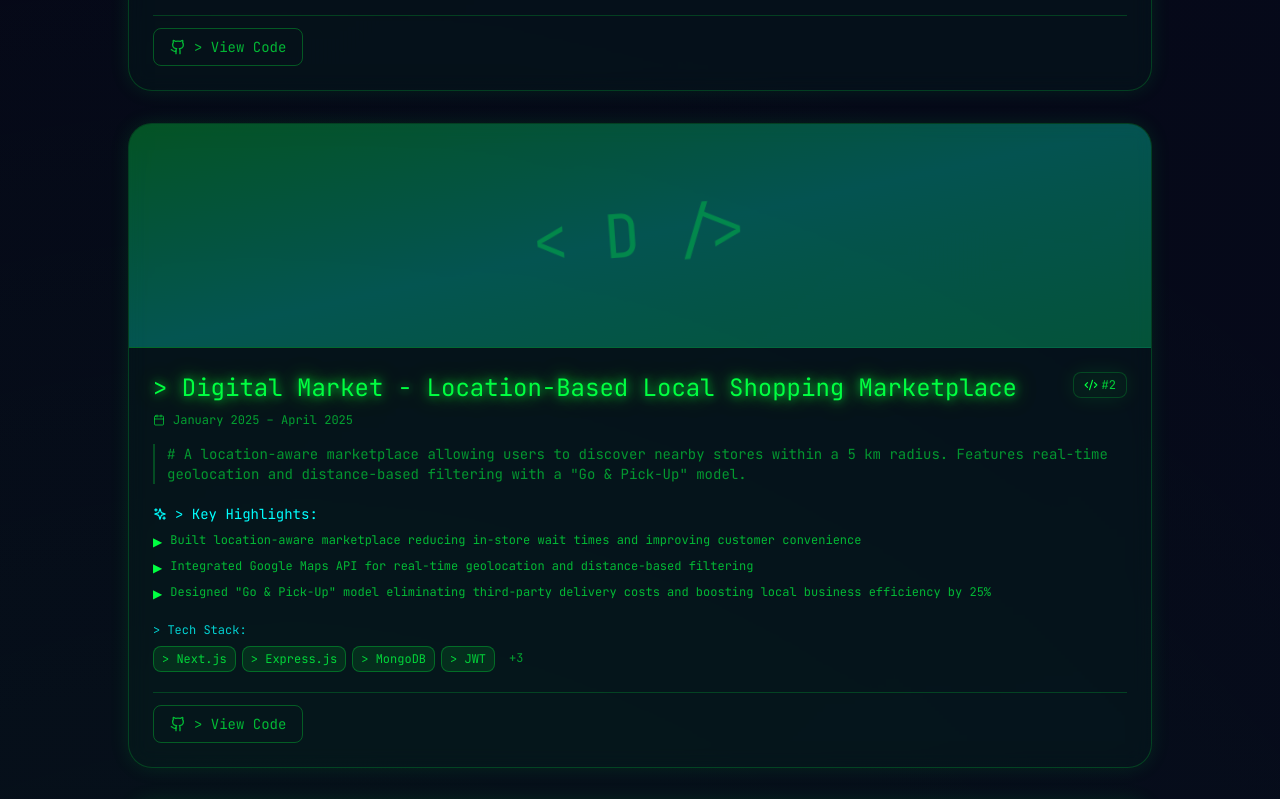
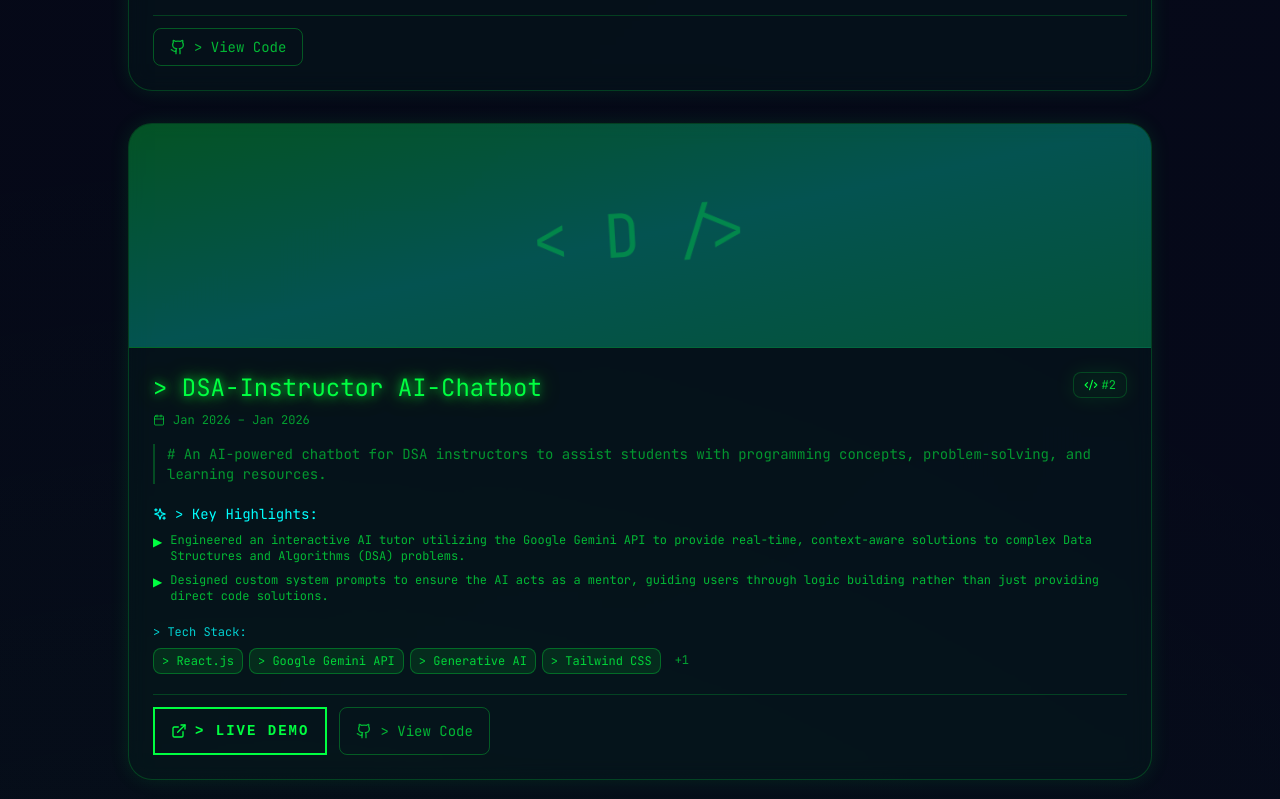
Before and after one commit to agrwldaya/Daya_portofolio, a Next.js app: page /projects in a window 1280 px wide. Shown: the part 1500-2299 px from the top of the page. Built offline with nearby package versions, Linux system fonts and the light colour scheme.

Commit message:
Add projects in project section

```diff
--- a/components/Projects.tsx
+++ b/components/Projects.tsx
@@ -19,6 +19,31 @@ const mainProjects = [
     videoUrl: 'https://drive.google.com/file/d/1I_fTFFcDM9pSNni4d4fKJMwwj1OCVHOi/preview',
   },
   {
+    title: 'DSA-Instructor AI-Chatbot',
+    description: 'An AI-powered chatbot for DSA instructors to assist students with programming concepts, problem-solving, and learning resources.',
+    tech: ['React.js', 'Google Gemini API', 'Generative AI', 'Tailwind CSS', 'Markdown'],
+    period: 'Jan 2026 – Jan 2026',
+    highlights: [
+      'Engineered an interactive AI tutor utilizing the Google Gemini API to provide real-time, context-aware solutions to complex Data Structures and Algorithms (DSA) problems.',
+      'Designed custom system prompts to ensure the AI acts as a mentor, guiding users through logic building rather than just providing direct code solutions.'
+    ],
+    link: 'https://dsa-instructor-chatbot-eta.vercel.app/',
+    github: 'https://github.com/agrwldaya/dsa-instructor-chatbot',
+  },
+   {
+    title: 'Quick Publish - Newspaper Publishing Automation Platform',
+    description: 'An end-to-end newspaper publishing automation platform featuring multi-role authentication (Admin, Publisher, Employee) with secure payment gateway integration.',
+    tech: ['React.js', 'Redux', 'Express.js', 'MongoDB', 'JWT', 'Cloudinary', 'Razorpay'],
+    period: 'August 2024 – December 2024',
+    highlights: [
+      'Developed multi-role authentication system using JWT, cutting approval delays by 40%',
+      'Integrated Razorpay payment gateway enabling secure online transactions',
+      'Enhanced Cloudinary-based image management improving upload speed and reliability'
+    ],
+    link: 'https://quick-public.vercel.app/',
+    github: 'https://github.com/agrwldaya/Quick-Public',
+  },
+  {
     title: 'Digital Market - Location-Based Local Shopping Marketplace',
     description: 'A location-aware marketplace allowing users to discover nearby stores within a 5 km radius. Features real-time geolocation and distance-based filtering with a "Go & Pick-Up" model.',
     tech: ['Next.js', 'Express.js', 'MongoDB', 'JWT', 'Cloudinary', 'Google Maps API', 'Stripe'],
@@ -30,20 +55,7 @@ const mainProjects = [
     ],
     link: '#',
     github: 'https://github.com/agrwldaya/DigitalShop',
-  },
-  {
-    title: 'Quick Publish - Newspaper Publishing Automation Platform',
-    description: 'An end-to-end newspaper publishing automation platform featuring multi-role authentication (Admin, Publisher, Employee) with secure payment gateway integration.',
-    tech: ['React.js', 'Redux', 'Express.js', 'MongoDB', 'JWT', 'Cloudinary', 'Razorpay'],
-    period: 'August 2024 – December 2024',
-    highlights: [
-      'Developed multi-role authentication system using JWT, cutting approval delays by 40%',
-      'Integrated Razorpay payment gateway enabling secure online transactions',
-      'Enhanced Cloudinary-based image management improving upload speed and reliability'
-    ],
-    link: '#',
-    github: 'https://github.com/agrwldaya/Quick-Public',
-  },
+  }
 ]
 
 const otherProjects = [
```
